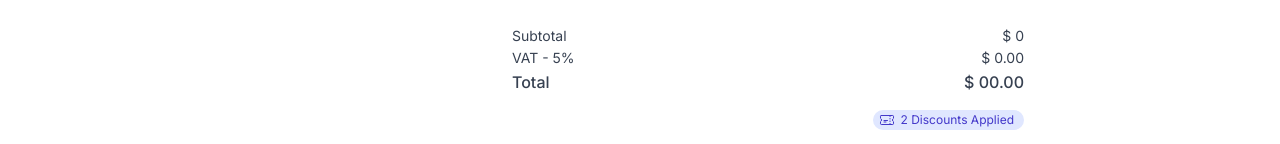
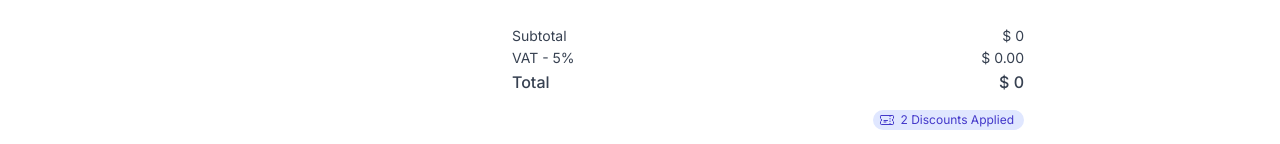
Before and after one commit to rofikul-resan/e-shop-task, a Next.js app: page /cart in a window 1280 px wide. Shown: the part 211-355 px from the top of the page. Built offline with nearby package versions, Linux system fonts and the light colour scheme.

Commit message:
add delete methode on cart item

```diff
--- a/src/RTK-state/Sclice/cartSlice.jsx
+++ b/src/RTK-state/Sclice/cartSlice.jsx
@@ -13,7 +13,11 @@ export const cartSlice = createSlice({
         timer: 1500,
       });
     },
+    deleteToCart: (state, action) => {
+      const orderId = action.payload;
+      return state.filter((item) => item.orderId !== orderId);
+    },
   },
 });
-export const { addToCart } = cartSlice.actions;
+export const { addToCart, deleteToCart } = cartSlice.actions;
 export const cartReducer = cartSlice.reducer;
--- a/src/app/cart/CartItem.jsx
+++ b/src/app/cart/CartItem.jsx
@@ -1,8 +1,11 @@
+import { deleteToCart } from "@/RTK-state/Sclice/cartSlice";
 import Image from "next/image";
 import React from "react";
 import { AiOutlineDelete } from "react-icons/ai";
+import { useDispatch } from "react-redux";
 
 const CartItem = ({ product }) => {
+  const dispatch = useDispatch();
   return (
     <div className="flex items-center bg-base-200 gap-4">
       <Image
@@ -26,7 +29,10 @@ const CartItem = ({ product }) => {
       </div>
 
       <div className="flex flex-1 items-center justify-end gap-2">
-        <button className="text-gray-600 transition hover:text-red-600 btn btn-ghost mr-4">
+        <button
+          onClick={() => dispatch(deleteToCart(product.orderId))}
+          className="text-gray-600 transition hover:text-red-600 btn btn-ghost mr-4"
+        >
           <AiOutlineDelete className="text-xl" />
         </button>
       </div>
--- a/src/app/cart/page.jsx
+++ b/src/app/cart/page.jsx
@@ -5,10 +5,10 @@ import CartItem from "./CartItem";
 
 const Cart = () => {
   const cartDate = useSelector((state) => state.cart);
-  const totalPrice = cartDate?.reduce(
-    (prePrice, current) => +current.price + prePrice,
-    0
-  );
+  let totalPrice = 0;
+  cartDate?.map((item) => {
+    totalPrice = totalPrice + +item.price;
+  });
   const vat = ((totalPrice / 100) * 5).toFixed(2);
   console.log(totalPrice);
   return (
@@ -45,7 +45,7 @@ const Cart = () => {
 
                   <div className="flex justify-between !text-base font-medium">
                     <dt>Total</dt>
-                    <dd>$ {totalPrice + vat}</dd>
+                    <dd>$ {+totalPrice + +vat}</dd>
                   </div>
                 </dl>
 
--- a/src/components/ItemCard.jsx
+++ b/src/components/ItemCard.jsx
@@ -35,9 +35,9 @@ const ItemCard = ({ product }) => {
         </p>
         <div className="card-actions justify-end">
           <Link href={`/product/${id}`} className="btn btn-primary">
-            Buy Now
+            See More
           </Link>
-          <button onClick={addCart} class="btn btn-success  ml-2">
+          <button onClick={addCart} className="btn btn-success  ml-2">
             Add to Cart
           </button>
         </div>
```
